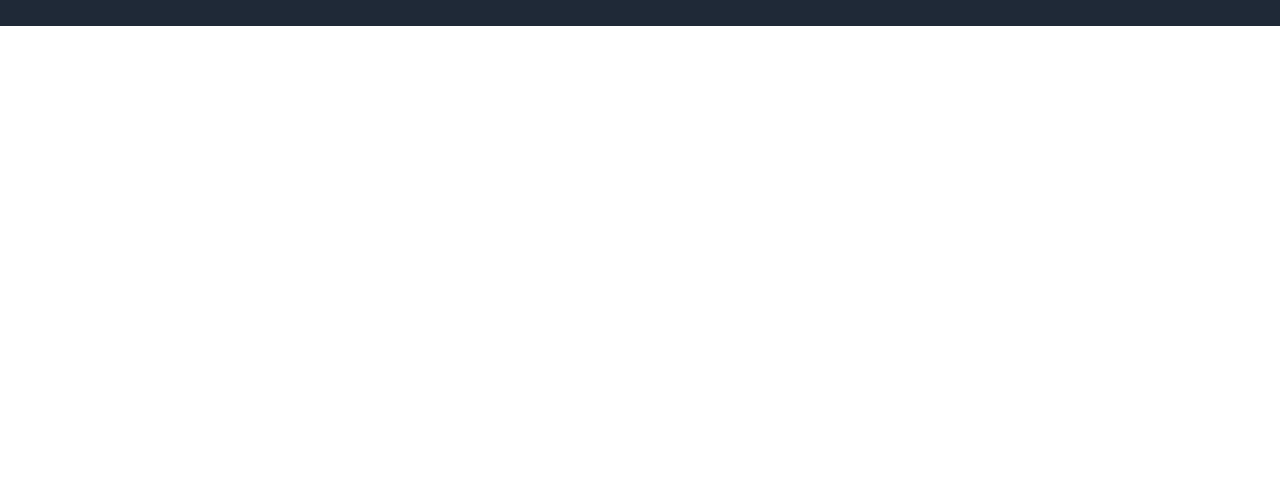
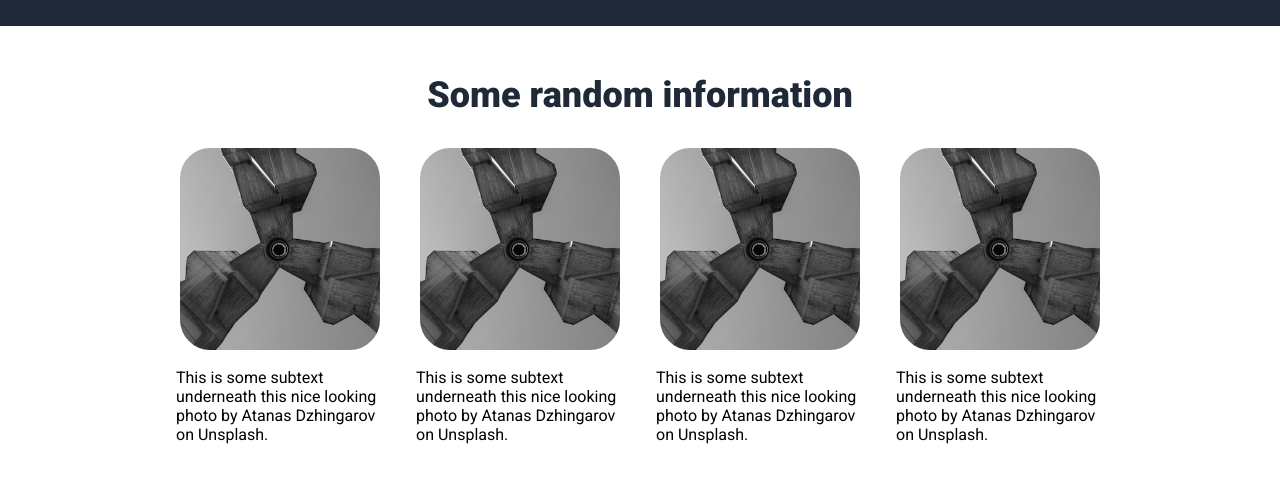
Before and after one commit to gbntb/landing-page, a plain HTML site: page index.html in a window 1280 px wide. Shown: the part 556-1036 px from the top of the page. Before the commit the page ends 800 px from the top, so only its background shows below. Drawn offline with Linux system fonts and the light colour scheme.

Commit message:
Complete information section

```diff
--- a/index.html
+++ b/index.html
@@ -34,5 +34,29 @@
         </div>
         <img class="hero-image" src="./images/logo-atanas-dzhingarov.jpg" height="434" width="650" alt="Abstract looking architecture in black and white">
     </div>
+
+    <!-- INFORMATION -->
+    <div class="information">
+        <h2 class="info-title">Some random information</h2>
+
+        <div class="info-cards">
+            <div class="info-card">
+                <img class="info-image" src="./images/info-atanas-dzhingarov.jpg" height="328" width="324" alt="Abstract looking architecture in black and white">
+                <p class="info-text">This is some subtext underneath this nice looking photo by Atanas Dzhingarov on Unsplash.</p>
+            </div>
+            <div class="info-card">
+                <img class="info-image" src="./images/info-atanas-dzhingarov.jpg" height="328" width="324" alt="Abstract looking architecture in black and white">
+                <p class="info-text">This is some subtext underneath this nice looking photo by Atanas Dzhingarov on Unsplash.</p>
+            </div>
+            <div class="info-card">
+                <img class="info-image" src="./images/info-atanas-dzhingarov.jpg" height="328" width="324" alt="Abstract looking architecture in black and white">
+                <p class="info-text">This is some subtext underneath this nice looking photo by Atanas Dzhingarov on Unsplash.</p>
+            </div>
+            <div class="info-card">
+                <img class="info-image" src="./images/info-atanas-dzhingarov.jpg" height="328" width="324" alt="Abstract looking architecture in black and white">
+                <p class="info-text">This is some subtext underneath this nice looking photo by Atanas Dzhingarov on Unsplash.</p>
+            </div>
+        </div>
+    </div>
 </body>
 </html>
--- a/styles.css
+++ b/styles.css
@@ -71,3 +71,40 @@ body {
     height: 434px;
     width: 650px;
 }
+
+.information {
+    display: flex;
+    flex-direction: column;
+    align-items: center;
+    gap: 32px;
+    padding: 48px 0 96px 0;
+}
+
+.info-title {
+    color: #1f2937;
+    font-size: 36px;
+    font-weight: 900;
+}
+
+.info-cards {
+    display: flex;
+    gap: 32px;
+}
+
+.info-card {
+    width: 208px;
+    display: flex;
+    flex-direction: column;
+    align-items: center;
+    gap: 18px;
+}
+
+.info-image {
+    height: auto;
+    width: 200px;
+    border-radius: 15%;
+}
+
+.info-text {
+    font-size: 16px;
+}
```
Also changed, not shown: images/info-atanas-dzhingarov.jpg (added).
